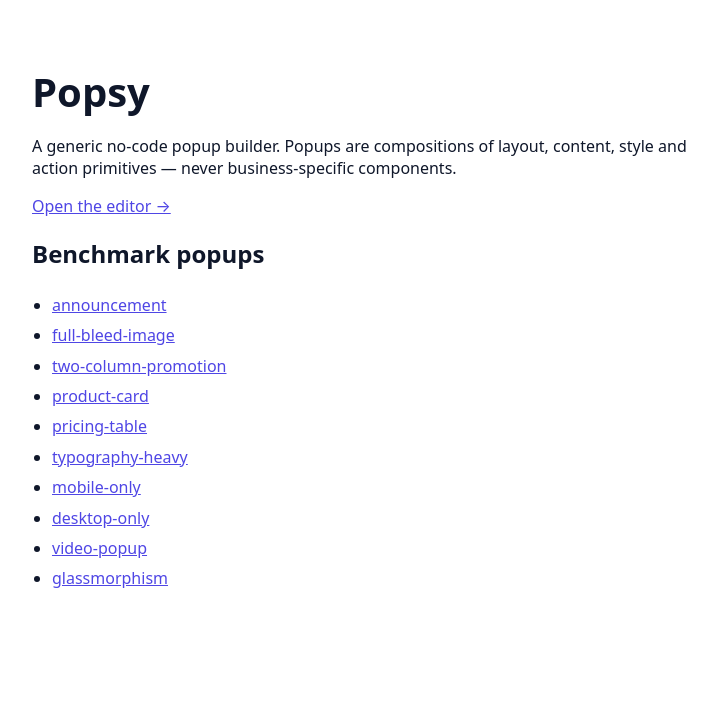
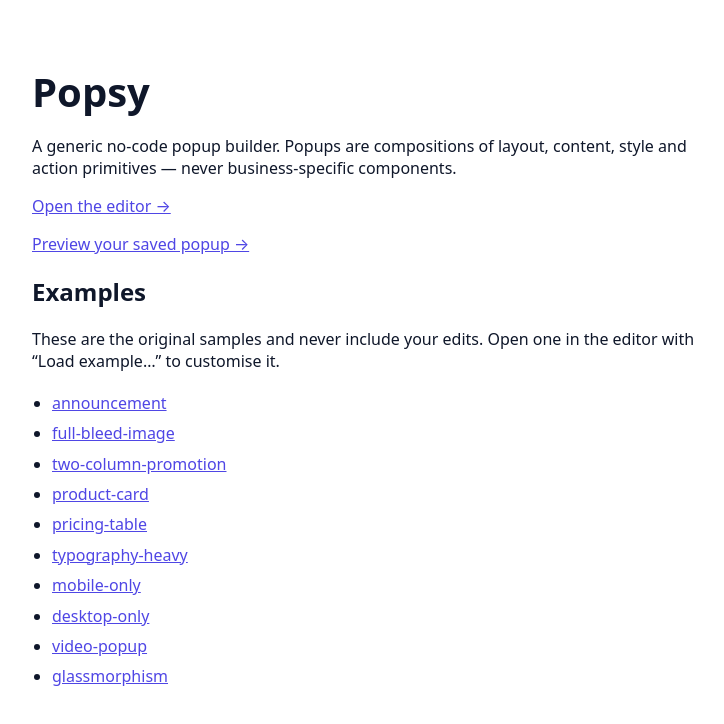
Before and after one commit to hokamsingh/popsy, a Next.js app: page / in a window 1280 px wide. Shown: the top 724 px of the page, without its empty margins (272-996 px from the left). Built offline with nearby package versions, Linux system fonts and the light colour scheme.

Commit message:
Clarify saved popup vs built-in examples on Home and Preview
Co-Authored-By: Claude Opus 5.5 <noreply@anthropic.com>
Claude-Session: https://claude.ai/code/session_01YP3fqLBmrDjmPg3c34w8p9

```diff
--- a/src/app/page.tsx
+++ b/src/app/page.tsx
@@ -9,7 +9,11 @@ export default function Home() {
       <p>
         <Link href="/editor">Open the editor →</Link>
       </p>
-      <h2>Benchmark popups</h2>
+      <p>
+        <Link href="/preview">Preview your saved popup →</Link>
+      </p>
+      <h2>Examples</h2>
+      <p>These are the original samples and never include your edits. Open one in the editor with “Load example…” to customise it.</p>
       <ul>
         {Object.keys(BENCHMARKS).map((id) => (
           <li key={id}>
--- a/src/app/preview/page.tsx
+++ b/src/app/preview/page.tsx
@@ -32,7 +32,7 @@ function Preview() {
   return (
     <>
       <div className="bar">
-        <strong>Preview{fixture ? ` — ${fixture}` : ""}</strong>
+        <strong>{fixture ? `Example: ${fixture}` : "Your saved popup"}</strong>
         <button type="button" onClick={() => setOpen(true)}>Open popup</button>
         <Link href="/editor">Editor</Link>
         <Link href="/">Home</Link>
```
